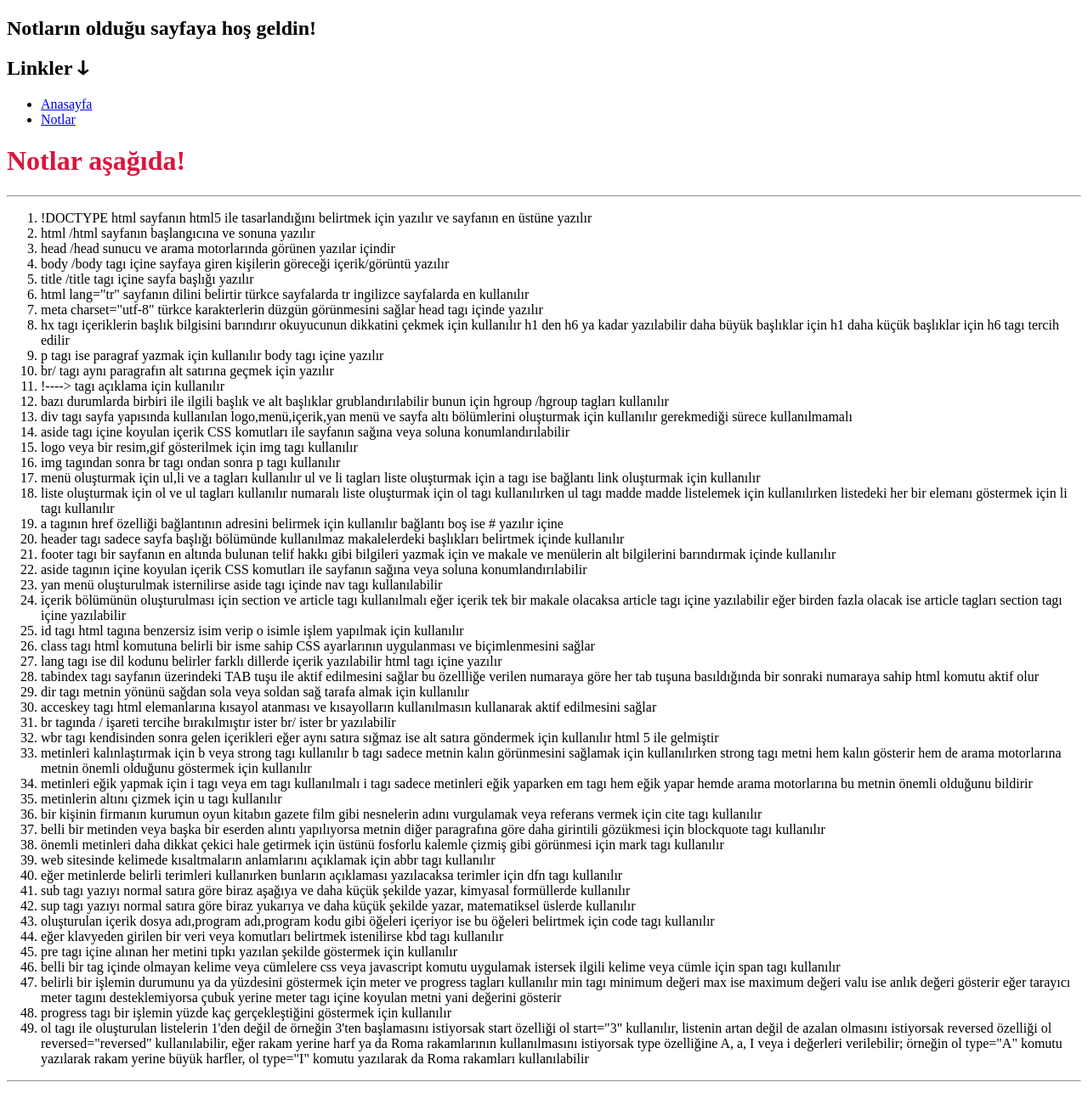
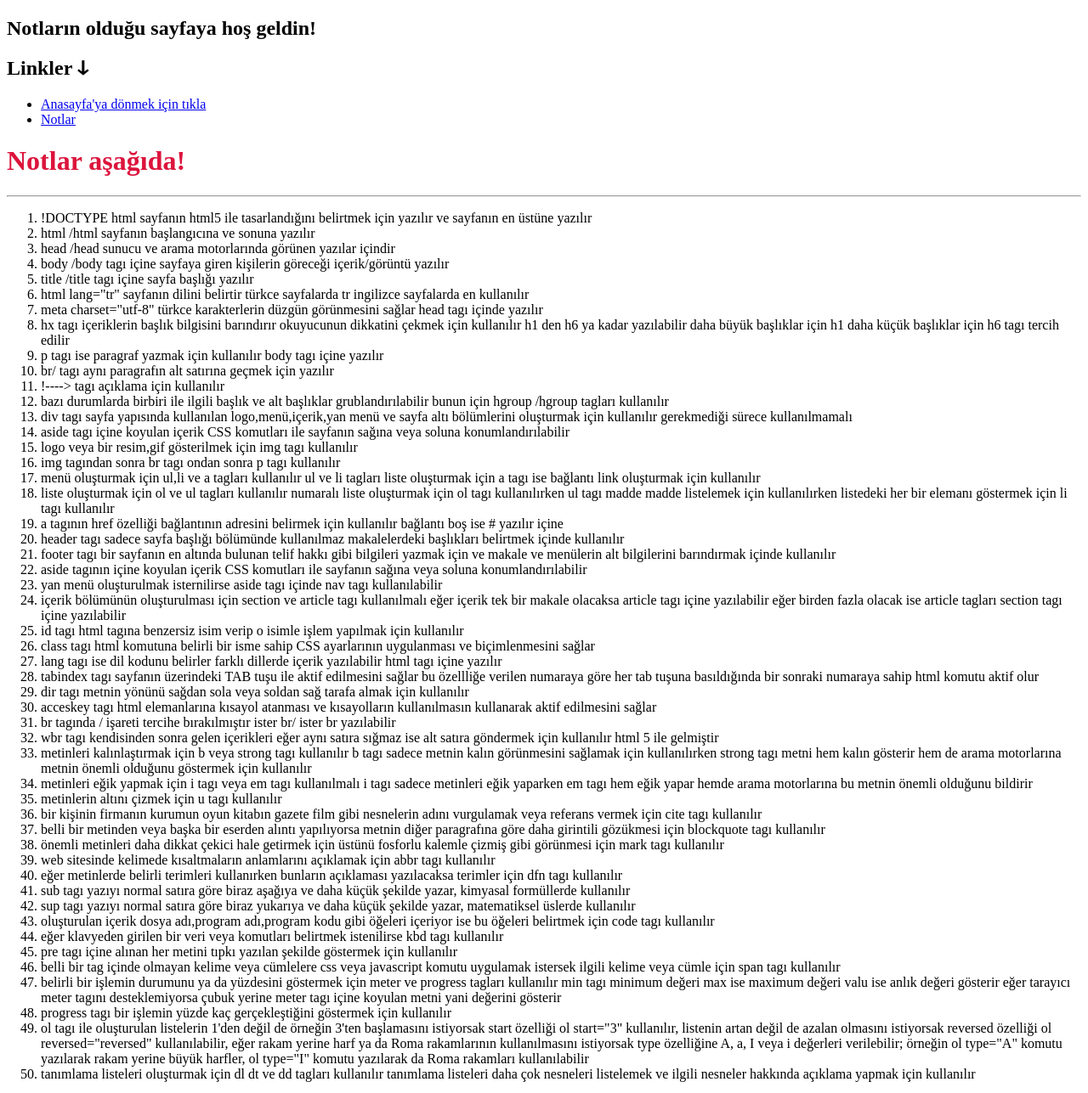
Before and after one commit to 0mert0/html, a plain HTML site: page not.html in a window 1280 px wide. Shown: the top 1287 px of the page at 85% size. Drawn offline with Linux system fonts and the light colour scheme.

Commit message:
Notlar
Yeni not eklendi.

```diff
--- a/not.html
+++ b/not.html
@@ -10,7 +10,7 @@
         <nav>
             <h1>Notların olduğu sayfaya hoş geldin!</h1>
             <h2>Linkler ↆ</h2><ul>
-                <li><a href="index.html">Anasayfa</a></li>
+                <li><a href="index.html">Anasayfa'ya dönmek için tıkla</a></li>
                 <li><a href="not.html">Notlar</a></li>
             </ul>
         </nav>
@@ -69,6 +69,7 @@
              min tagı minimum değeri max ise maximum değeri valu ise anlık değeri gösterir eğer tarayıcı meter tagını desteklemiyorsa çubuk yerine meter tagı içine koyulan metni yani değerini gösterir</li>
             <li>progress tagı bir işlemin yüzde kaç gerçekleştiğini göstermek için kullanılır</li>
             <li>ol tagı ile oluşturulan listelerin 1'den değil de örneğin 3'ten başlamasını istiyorsak start özelliği ol start="3" kullanılır, listenin artan değil de azalan olmasını istiyorsak reversed özelliği ol reversed="reversed" kullanılabilir, eğer rakam yerine harf ya da Roma rakamlarının kullanılmasını istiyorsak type özelliğine A, a, I veya i değerleri verilebilir; örneğin ol type="A" komutu yazılarak rakam yerine büyük harfler, ol type="I" komutu yazılarak da Roma rakamları kullanılabilir<br></li>
+            <li>tanımlama listeleri oluşturmak için dl dt ve dd tagları kullanılır tanımlama listeleri daha çok nesneleri listelemek ve ilgili nesneler hakkında açıklama yapmak için kullanılır</li><br />
         </ol>
     </header>
     <hr>
```
